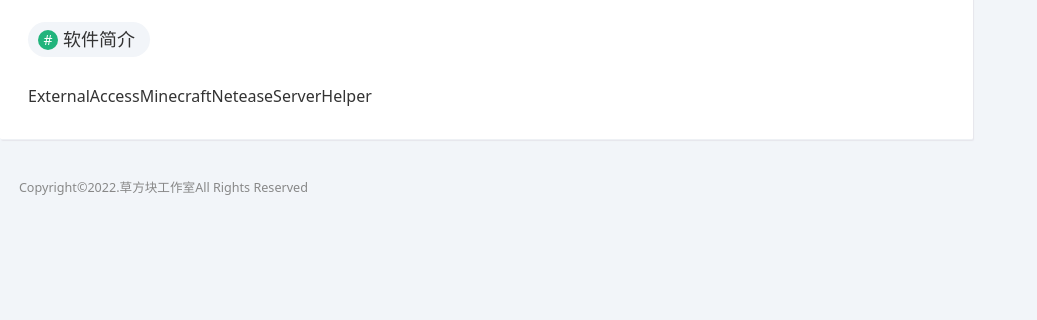
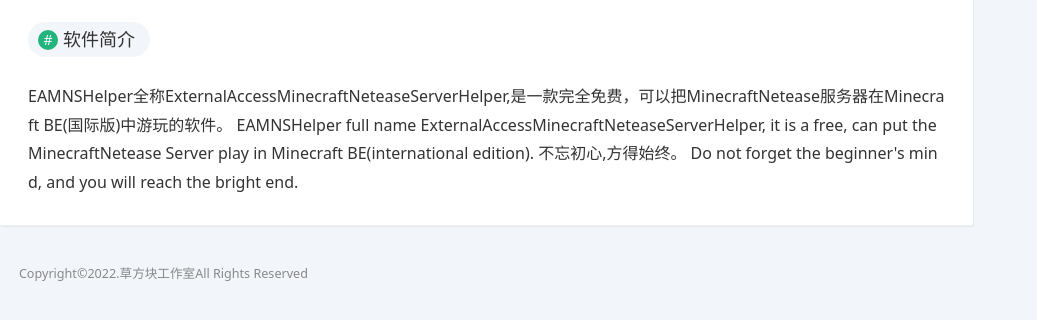
Before and after one commit to csjdyr001/EAMNSHelper, a plain HTML site: page index.html in a window 1280 px wide. Shown: the part 502-822 px from the top of the page, without its empty margins (0-1037 px from the left). Before the commit the page ends 800 px from the top, so only its background shows below. Drawn offline with nearby package versions, Linux system fonts and the light colour scheme.

Commit message:
更新 index.html

```diff
--- a/index.html
+++ b/index.html
@@ -135,8 +135,14 @@ background-color:#;
           <p class="title-css"><span class="i">#</span>软件简介</p>
         </div>
 
-ExternalAccessMinecraftNeteaseServerHelper
+EAMNSHelper全称ExternalAccessMinecraftNeteaseServerHelper,是一款完全免费，可以把MinecraftNetease服务器在Minecraft BE(国际版)中游玩的软件。
 
+
+EAMNSHelper full name ExternalAccessMinecraftNeteaseServerHelper, it is a free, can put the MinecraftNetease Server play in Minecraft BE(international edition).
+
+
+不忘初心,方得始终。
+Do not forget the beginner's mind, and you will reach the bright end.
         </div>
     </article>
   </div>
```
